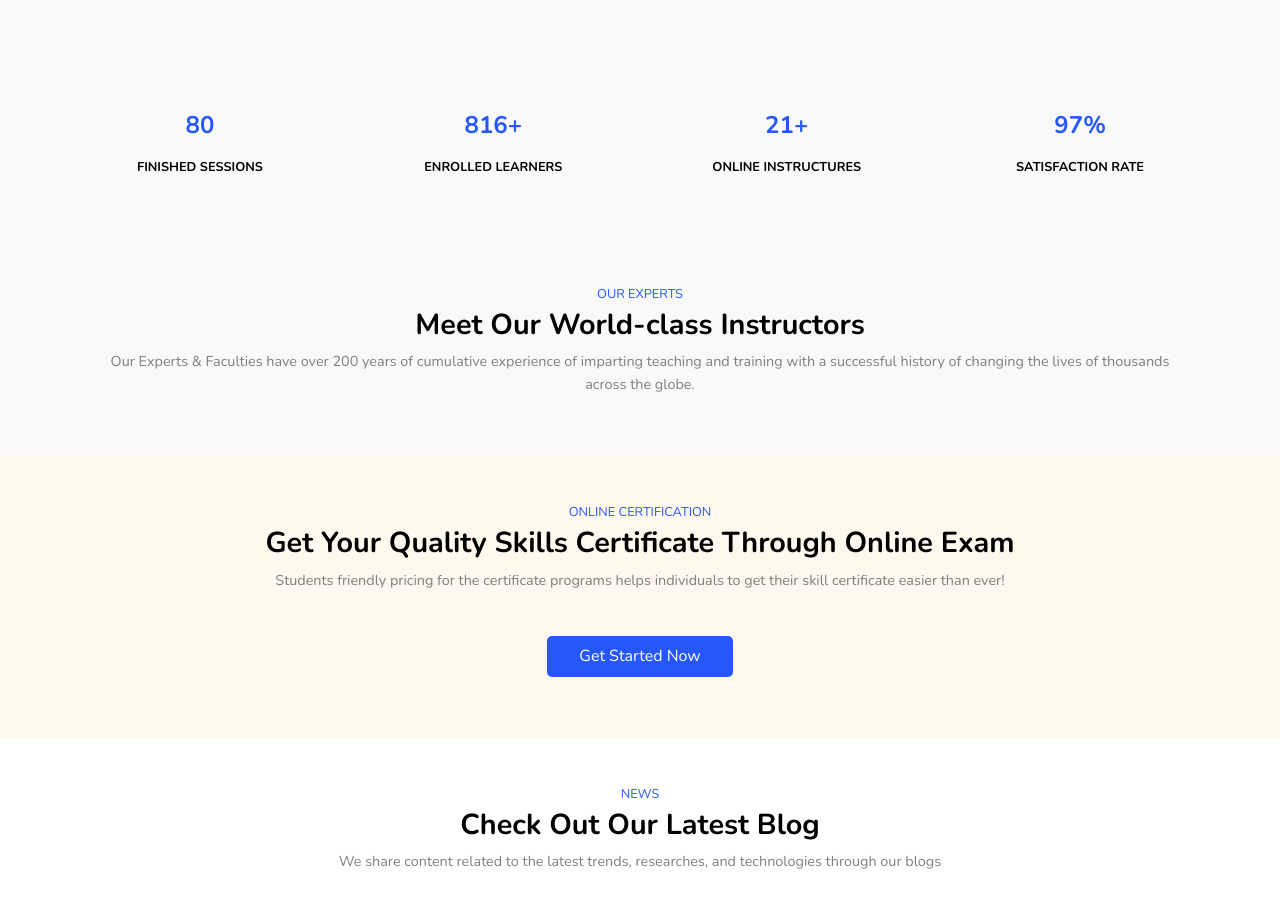
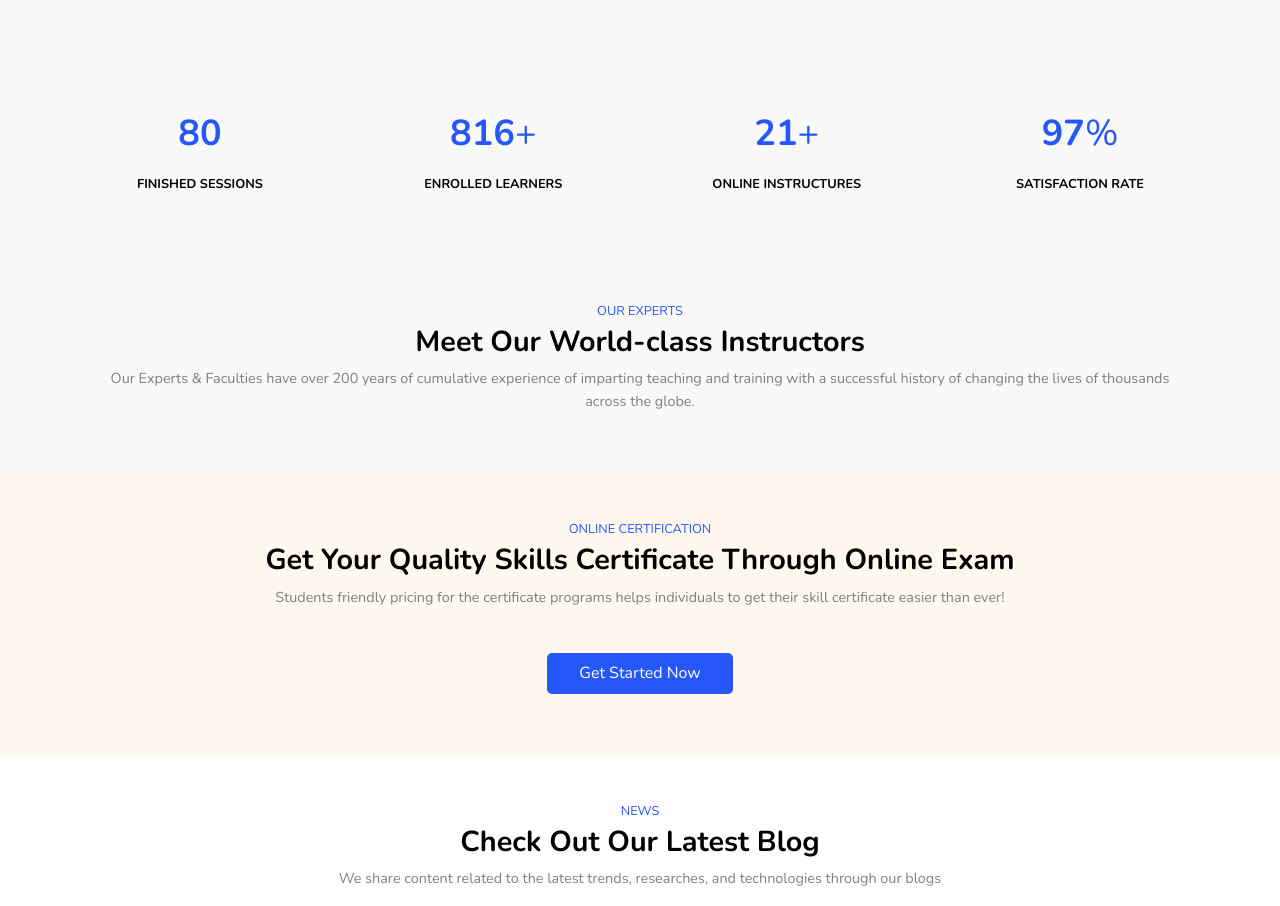
Before and after one commit to Hardikbhanot/Future-Minds, a Next.js app in the folder client/: page / in a window 1280 px wide. Shown: the part 1591-2497 px from the top of the page. Built offline with nearby package versions, Linux system fonts and the light colour scheme.

Commit message:
bottom banner count animation added

```diff
--- a/client/components/LandingPage/BottomBanner/BottomBanner.module.scss
+++ b/client/components/LandingPage/BottomBanner/BottomBanner.module.scss
@@ -33,16 +33,24 @@
   flex-direction: column;
 }
 
-.count_upto_counter {
+.counter_heading_container {
   color: colors.$clr-primary;
   font-size: fonts.$fs-nr;
   display: flex;
   flex-direction: row;
   margin: 0;
   justify-content: center;
+  align-items: center;
   > p {
     margin: 0;
+    font-size: fonts.$fs-nr;
   }
+}
+
+.count_upto_counter {
+  color: colors.$clr-primary;
+  font-size: fonts.$fs-nr;
+  margin: 0;
 }
 
 .count_upto_discription {
--- a/client/components/LandingPage/BottomBanner/BottomBanner.tsx
+++ b/client/components/LandingPage/BottomBanner/BottomBanner.tsx
@@ -1,6 +1,8 @@
+import { useEffect, useRef } from 'react';
 import Link from 'next/link';
 
 import styles from './BottomBanner.module.scss';
+// import useIntersections from '../../../hook/useIntersection';
 
 const BottomBanner = () => {
   const countUpto = {
@@ -10,34 +12,94 @@ const BottomBanner = () => {
     satisfactionRate: 97
   };
 
+  const counterSectionRef = useRef<HTMLElement>(null);
+  // const isViewPort = useIntersections({
+  //   element: counterSectionRef,
+  //   rootMargin: '-100px'
+  // });
+
+  const counterFunc = () => {
+    // if (isViewPort) {
+    const counterArray = document.querySelectorAll(
+      '.' + styles.count_upto_counter
+    );
+    const speed = 200;
+
+    counterArray.forEach((counter: Element) => {
+      const updateCount = () => {
+        let targetString = counter.getAttribute('data-target');
+        let target;
+        if (targetString) {
+          target = +targetString;
+        } else {
+          target = 0;
+        }
+        const count = +counter.innerHTML;
+        const inc = target / speed;
+        if (count < target) {
+          counter.innerHTML = `${Math.ceil(count + inc)}`;
+          setTimeout(updateCount, 1);
+        } else {
+          counter.innerHTML = `${target}`;
+        }
+      };
+      updateCount();
+    });
+    // }
+  };
+
+  useEffect(() => {
+    counterFunc();
+  }, []);
+
   return (
     <main className={styles.bottom_banner}>
-      <section className={styles.count_upto_container}>
+      <section className={styles.count_upto_container} ref={counterSectionRef}>
         <div className={styles.count_upto}>
-          <h2 className={styles.count_upto_counter}>
-            {countUpto.finishedSessions}
-          </h2>
+          <div className={styles.counter_heading_container}>
+            <h2
+              className={styles.count_upto_counter}
+              data-target={countUpto.finishedSessions}
+            >
+              0
+            </h2>
+          </div>
           <h4 className={styles.count_upto_discription}>Finished Sessions</h4>
         </div>
         <div className={styles.count_upto}>
-          <h2 className={styles.count_upto_counter}>
-            {countUpto.enrolledLearners}
+          <div className={styles.counter_heading_container}>
+            <h2
+              className={styles.count_upto_counter}
+              data-target={countUpto.enrolledLearners}
+            >
+              0
+            </h2>
             <p>+</p>
-          </h2>
+          </div>
           <h4 className={styles.count_upto_discription}>Enrolled Learners</h4>
         </div>
         <div className={styles.count_upto}>
-          <h2 className={styles.count_upto_counter}>
-            {countUpto.onlineInstructures}
+          <div className={styles.counter_heading_container}>
+            <h2
+              className={styles.count_upto_counter}
+              data-target={countUpto.onlineInstructures}
+            >
+              0
+            </h2>
             <p>+</p>
-          </h2>
+          </div>
           <h4 className={styles.count_upto_discription}>Online Instructures</h4>
         </div>
         <div className={styles.count_upto}>
-          <h2 className={styles.count_upto_counter}>
-            {countUpto.satisfactionRate}
+          <div className={styles.counter_heading_container}>
+            <h2
+              className={styles.count_upto_counter}
+              data-target={countUpto.satisfactionRate}
+            >
+              0
+            </h2>
             <p>%</p>
-          </h2>
+          </div>
           <h4 className={styles.count_upto_discription}>Satisfaction Rate</h4>
         </div>
       </section>
--- /dev/null
+++ b/client/hook/useIntersection.tsx
@@ -0,0 +1,27 @@
+import { useState, useEffect } from 'react';
+
+interface PageProps {
+  element: HTMLElement;
+  rootMargin: string;
+}
+
+const useIntersection = ({ element, rootMargin }: PageProps) => {
+  const [isVisible, setState] = useState(false);
+
+  useEffect(() => {
+    const observer = new IntersectionObserver(
+      ([entry]) => {
+        setState(entry.isIntersecting);
+      },
+      { rootMargin }
+    );
+
+    element && observer.observe(element);
+
+    return () => observer.unobserve(element);
+  }, []);
+
+  return isVisible;
+};
+
+export default useIntersection;
--- a/client/pages/index.tsx
+++ b/client/pages/index.tsx
@@ -1,6 +1,16 @@
+import dynamic from 'next/dynamic';
+
 import Banner from '../components/LandingPage/Banner/Banner';
-import BottomBanner from '../components/LandingPage/BottomBanner/BottomBanner';
 import SecondaryBanner from '../components/LandingPage/SecondaryBanner/SecondaryBanner';
+
+// Dynamic import with server site rendering(ssr) off,
+// This is done to access the document object in bottom banner
+const BottomBanner = dynamic(
+  () => import('../components/LandingPage/BottomBanner/BottomBanner'),
+  {
+    ssr: false
+  }
+);
 
 const Home = () => {
   return (
```
